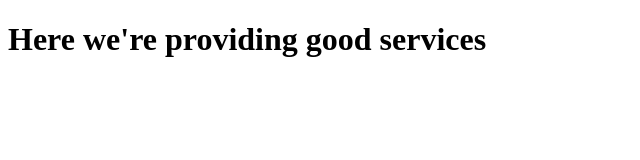
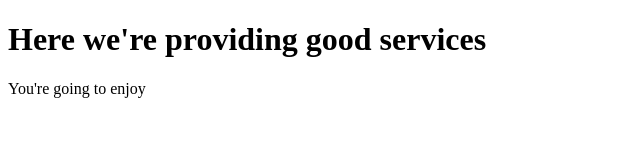
Before and after one commit to iamzilfa/Gym-Git-Exercise-Solutions, a plain HTML site: page services.html in a window 1280 px wide. Shown: the whole page, without its empty margins (0-640 px from the left). Drawn offline with Linux system fonts and the light colour scheme.

Commit message:
service file modified

```diff
--- a/services.html
+++ b/services.html
@@ -8,5 +8,6 @@
 </head>
 <body>
     <h1>Here we're providing good services</h1>
+    <p>You're going to enjoy</p>
 </body>
 </html>
```
